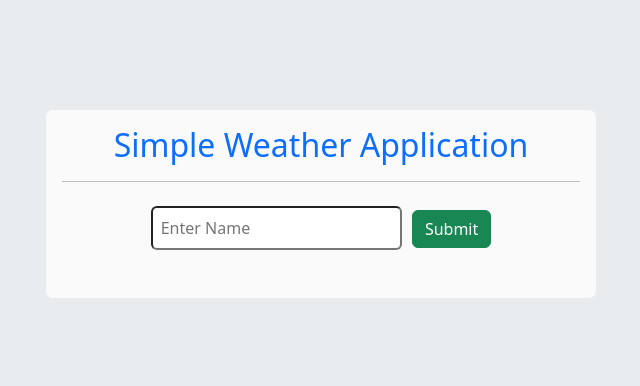
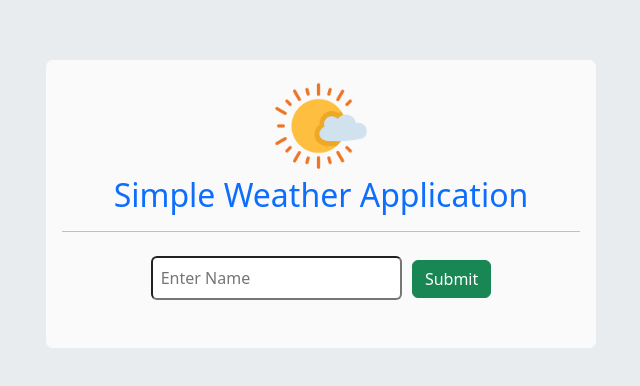
Before and after one commit to flashraj/weatherApplication, a plain HTML site: page index.html in a window 1280 px wide. Shown: the part 196-582 px from the top of the page, without its empty margins (319-959 px from the left). Drawn offline with Linux system fonts and the light colour scheme.

Commit message:
Update index.html

```diff
--- a/index.html
+++ b/index.html
@@ -3,14 +3,14 @@
     <head><meta charset="UTF-8">
         <meta name="viewport" content="width=device-width, initial-scale=1.0">
         <title>Weather Application</title>
-        <link rel="shortcut icon" href="./asset/favicon.png" type="image/x-icon">
+        <link rel="shortcut icon" href="favicon.png" type="image/x-icon">
         <link rel="stylesheet" href="./bootstrap.min.css">
         <link rel="stylesheet" href="style.css">
     </head>
 <body>
     <div class="container">
         <div class="wrapper p-3 text-center">
-            <h2 class="text-primary pb-3">Simple Weather Application</h2>
+            <h2 class="text-primary pb-3"><img src="favicon.png" style="width: 100px;"> <br> Simple Weather Application</h2>
             <input class="mt-3 p-2 rounded" id="inputCity" type="text" placeholder="Enter Name" required="">
             <button id="submit" class="btn btn-success">Submit</button>
             <h3 class="pt-3" id="city"></h3>
```
